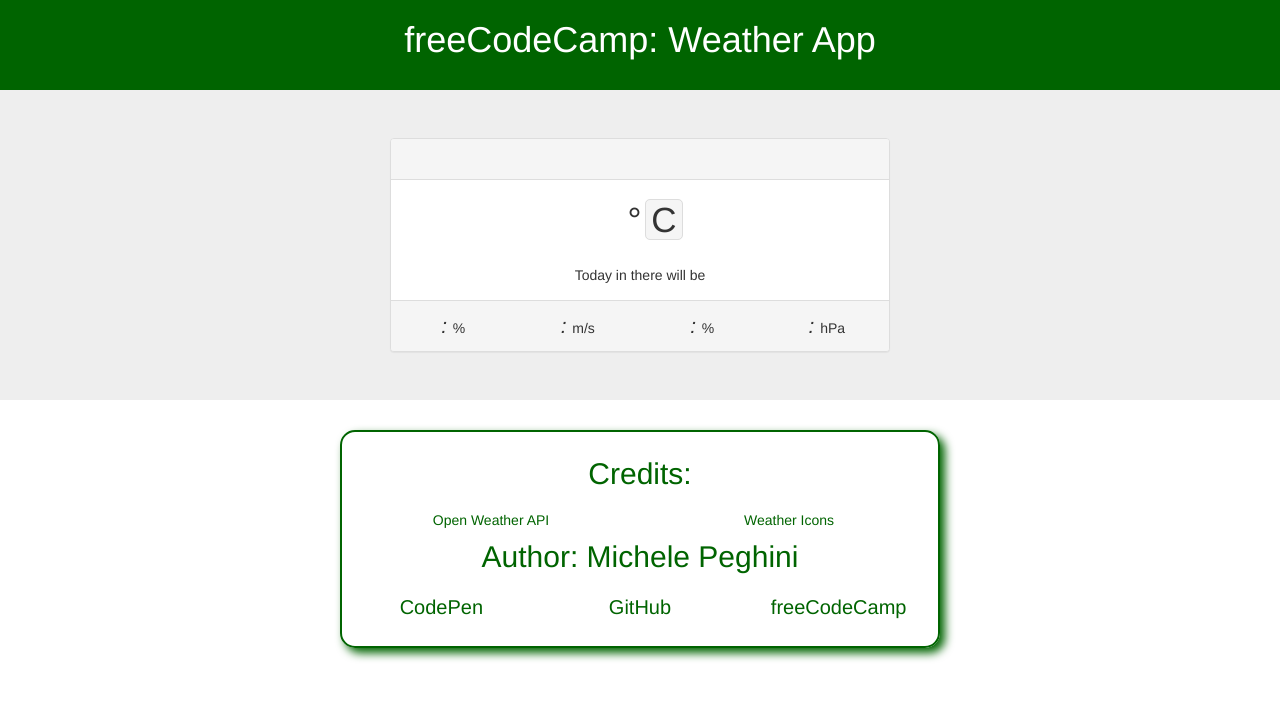
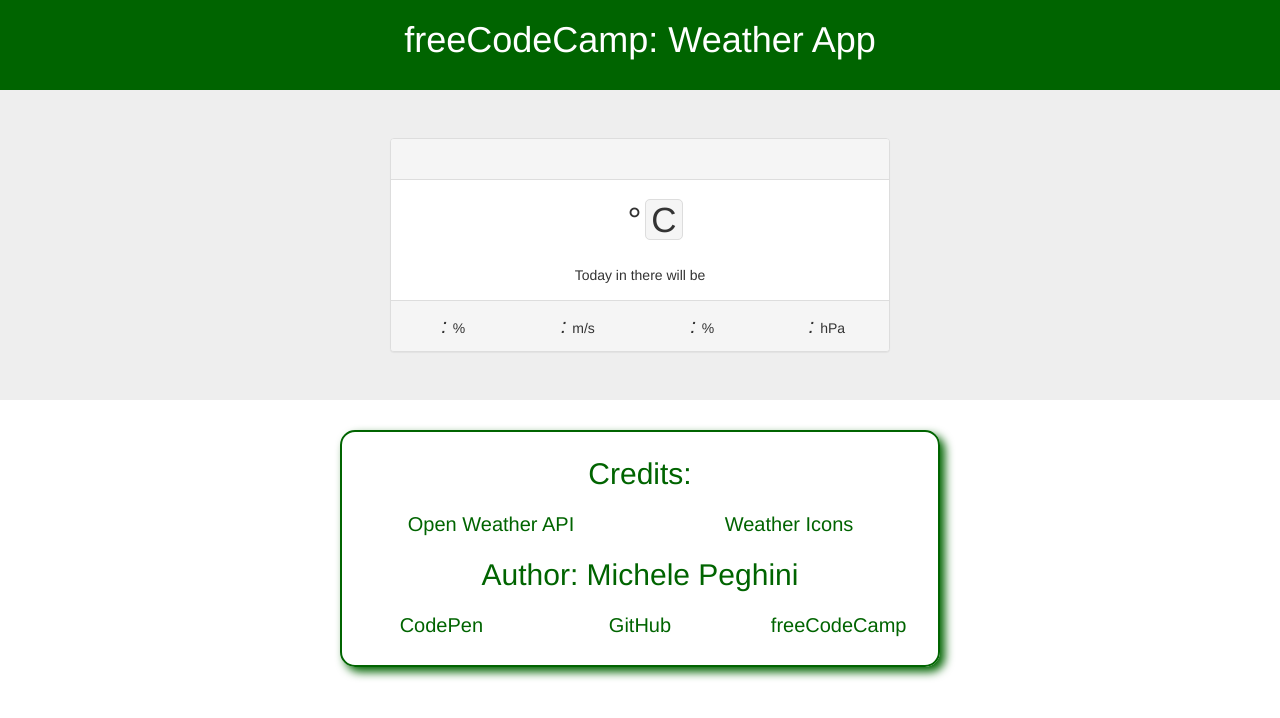
Before and after one commit to michelepeghini/freeCodeCamp-weatherApp, a plain HTML site: page index.html in a window 1280 px wide. Drawn offline with nearby package versions, Linux system fonts and the light colour scheme; some icons are missing.

Commit message:
readme and pics

```diff
--- a/index.html
+++ b/index.html
@@ -74,10 +74,10 @@
     <h2>Credits:</h2>
     <div class="row">
       <div class="col-xs-12 col-sm-6">
-        <a href="https://openweathermap.org/" title="Weather Data Map" target="_blank">Open Weather API</a>
+        <p><a href="https://openweathermap.org/" title="Weather Data Map" target="_blank">Open Weather API</a></p>
       </div>
       <div class="col-xs-12 col-sm-6">
-        <a href="https://erikflowers.github.io/weather-icons/" title="Erik Flowers" target="_blank">Weather Icons</a>
+        <p><a href="https://erikflowers.github.io/weather-icons/" title="Erik Flowers" target="_blank">Weather Icons</a></p>
       </div>
     </div>
     <div class="row">
--- a/openWeatherKey.js
+++ b/openWeatherKey.js
@@ -1 +1,3 @@
+// Basic API Key, max 60 queries per hour, no subscription fees.
+//Get your own at: https://openweathermap.org/price
 var openWeatherAPIKey = 'bc8075b16096586329e2fd066f139b0f';
--- a/styles.css
+++ b/styles.css
@@ -59,10 +59,6 @@
   margin: 5px 0;
 }
 
-footer a {
-  padding: 5px 0;
-}
-
 #credits {
   border: 2px solid #006400;
   box-shadow: 5px 5px 10px #006400;
```
Also changed, not shown: weather-app-celsius.png (added), weather-app-fahrenheit.png (added), 1 other file.
